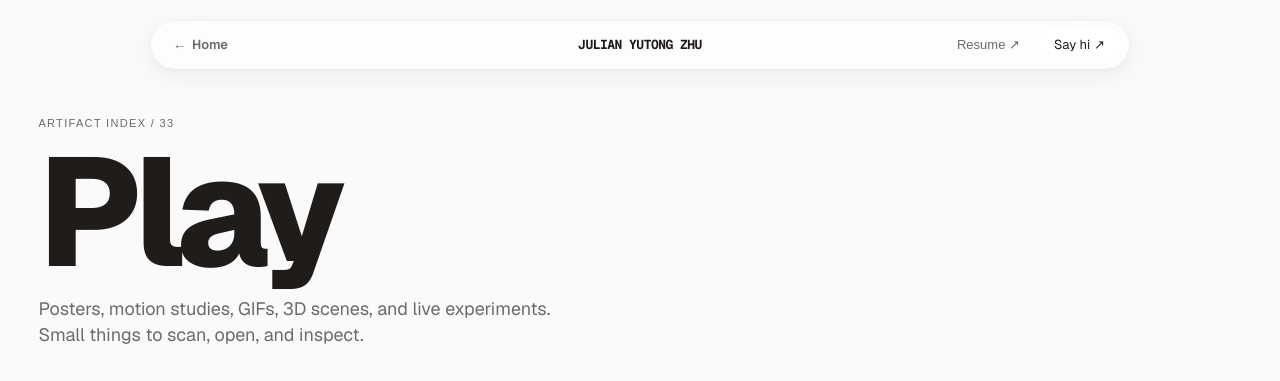
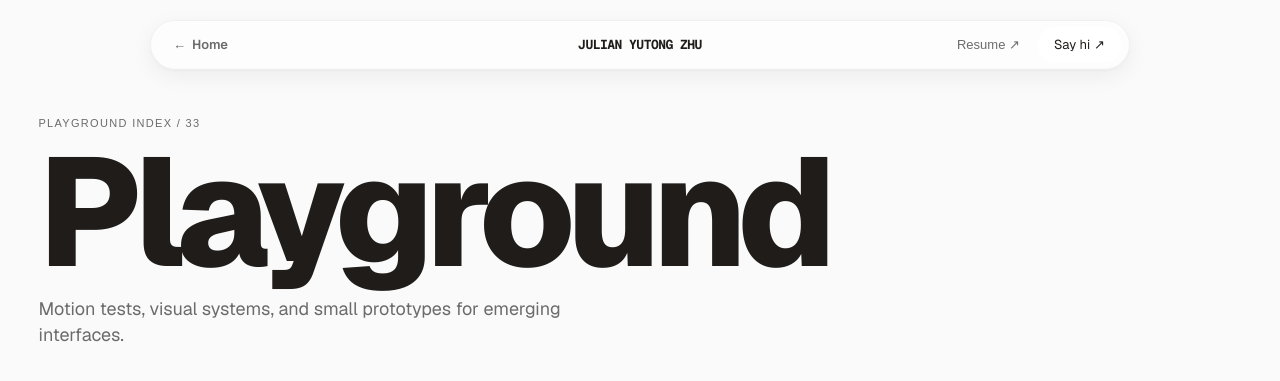
Before and after one commit to geff1005/yutongdesign, a Next.js app: page /play in a window 1280 px wide. Shown: the top 381 px of the page. Built offline with nearby package versions, Linux system fonts and the light colour scheme; grey boxes are pictures that could not be loaded; a web font is replaced by a local one.

Commit message:
Polish portfolio microcopy

```diff
--- a/app/play/PlayGallery.tsx
+++ b/app/play/PlayGallery.tsx
@@ -297,11 +297,11 @@ export function PlayGallery({ groups }: Props) {
 
         <div className="play-dashboard-main">
           <header className="play-index-hero">
-            <div className="eyebrow">Artifact index / {totalCount}</div>
-            <h1 className="play-index-title">Play</h1>
+            <div className="eyebrow">Playground index / {totalCount}</div>
+            <h1 className="play-index-title">Playground</h1>
             <p className="play-index-sub">
-              Posters, motion studies, GIFs, 3D scenes, and live experiments.
-              Small things to scan, open, and inspect.
+              Motion tests, visual systems, and small prototypes for emerging
+              interfaces.
             </p>
 
             <nav className="play-cat-nav" aria-label="Categories">
--- a/app/play/page.tsx
+++ b/app/play/page.tsx
@@ -3,9 +3,9 @@ import { itemsByCategory } from "@/lib/play";
 import { PlayGallery } from "./PlayGallery";
 
 export const metadata: Metadata = {
-  title: "Play — Julian Zhu",
+  title: "Playground — Julian Zhu",
   description:
-    "Posters, motion studies, GIFs, 3D scenes, and live experiments — work that lives outside client briefs.",
+    "Motion tests, visual systems, and small prototypes for emerging interfaces by Julian Zhu.",
 };
 
 export default function PlayIndexPage() {
--- a/app/work/page.tsx
+++ b/app/work/page.tsx
@@ -5,7 +5,7 @@ import { PROJECTS, SELECTED_FEATURED } from "@/lib/projects";
 export const metadata: Metadata = {
   title: "Work — Julian Zhu",
   description:
-    "All projects — service design, AI agentic UX, web, industrial design, and exploration work by Julian Zhu.",
+    "Product, service, and system design for AI-enabled futures by Julian Zhu.",
 };
 
 export default function WorkIndexPage() {
@@ -21,7 +21,7 @@ export default function WorkIndexPage() {
           All <em>work</em>
         </h1>
         <p className="work-index-sub">
-          Service design, agentic UX, web, industrial design, and exploration work — newest and most relevant first.
+          Product, service, and system design for AI-enabled futures.
         </p>
       </header>
 
--- a/components/Explorations.tsx
+++ b/components/Explorations.tsx
@@ -243,8 +243,7 @@ export function Explorations() {
             Motion playground
           </h2>
           <p className="section-sub">
-            Generated artifacts, 3D tests, posters, and visual experiments
-            orbiting outside client briefs.
+            Fast studies in motion, interface, and AI-native visual systems.
           </p>
           <Link
             className="view-all-btn explorations-cta"
```
